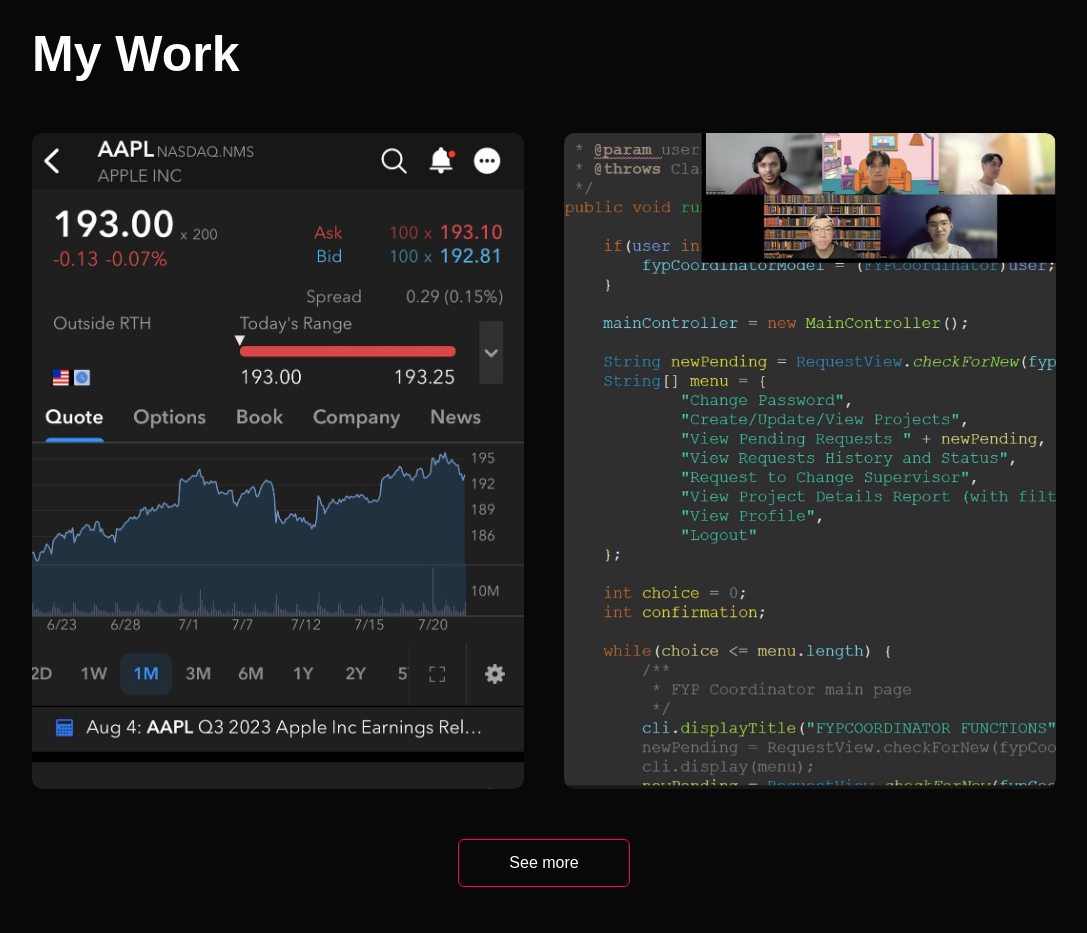
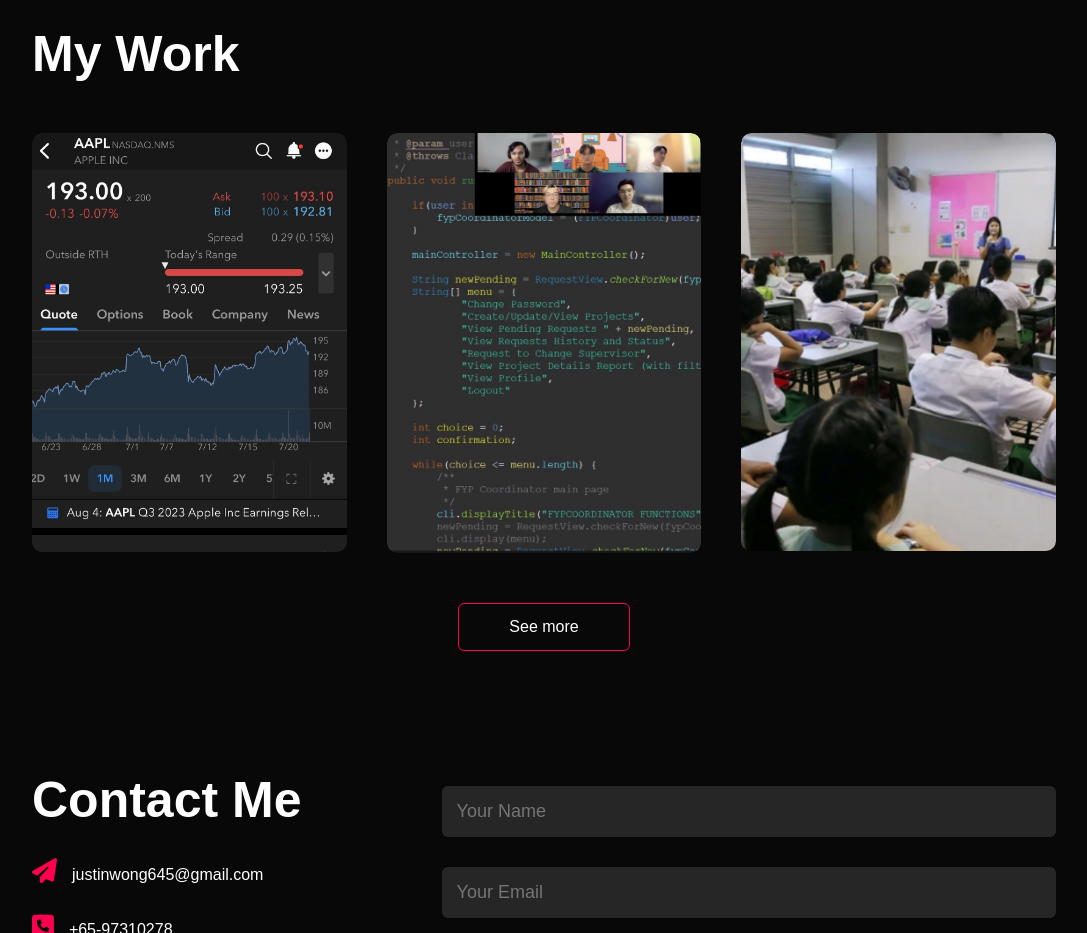
Before and after one commit to JustinWong645/JustinWong645.github.io, a plain HTML site: page index.html in a window 1280 px wide. Shown: the part 1300-2233 px from the top of the page, without its empty margins (96-1183 px from the left). Drawn offline with Linux system fonts and the light colour scheme.

Commit message:
new stuff

```diff
--- a/index.html
+++ b/index.html
@@ -117,6 +117,13 @@
                     <a href="https://github.com/timooo-thy/SC2002-MVC"><i class="fa-solid fa-up-right-from-square"></i></a>
                 </div>
             </div>
+            <div class="work">
+                <img src="images/work-list 3.png">
+                <div class="layer">
+                    <h2>Artificial Intelligence and Data Science in Classroom</h2>
+                    <p>Pipeline to aid teachers to access their teaching</p>
+                </div>
+            </div>
         </div>
         <a href="#" class="btn">See more</a>
     </div>
--- a/style.css
+++ b/style.css
@@ -176,7 +176,7 @@
     display: block;
     transition: transform 0.5s;
   }
-  .layer{
+    .layer{
     width: 100%;
     height: 0%;
     background: linear-gradient(rgba(0,0,0,0.6), #ff004f);
```
Also changed, not shown: images/work-list 3.png (added), 1 other file.
